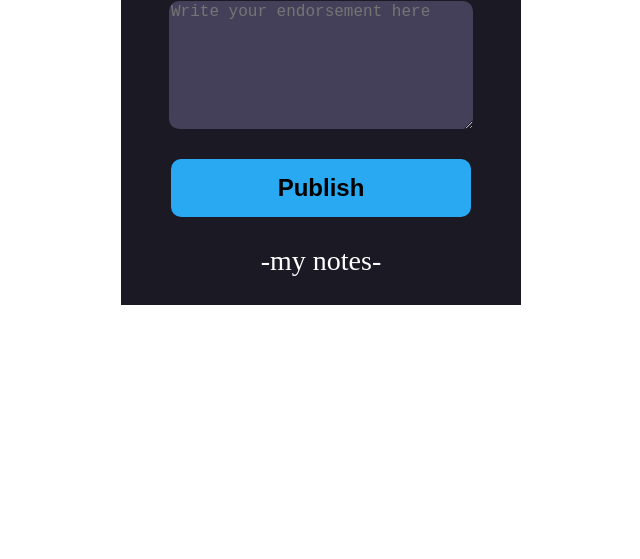
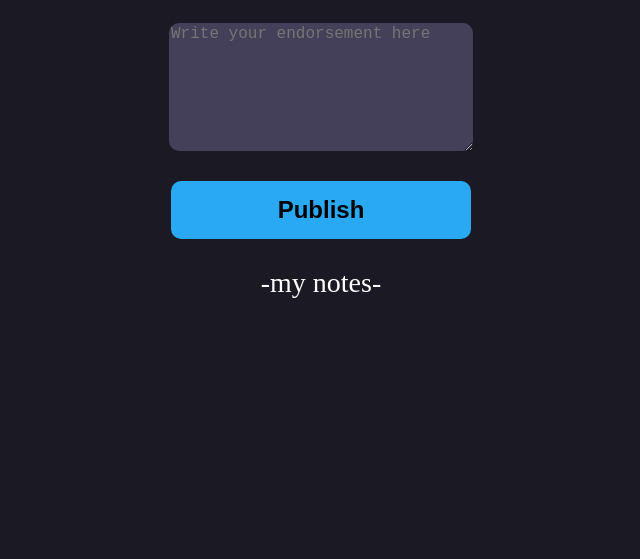
Before and after one commit to piriyatharsan/noteBookApp, a plain HTML site: page index.html in a window 1280 px wide. Shown: the part 241-800 px from the top of the page, without its empty margins (319-959 px from the left). Drawn offline with Linux system fonts and the light colour scheme; no server answers.

Commit message:
backgroundUpdate& marginTop

```diff
--- a/style.css
+++ b/style.css
@@ -1,4 +1,8 @@
+body{
+    background-color: #1B1924;
+}
 #main{
+    margin-top: 30px;
     display: flex;
     flex-direction: column;
    align-items: center;
```
